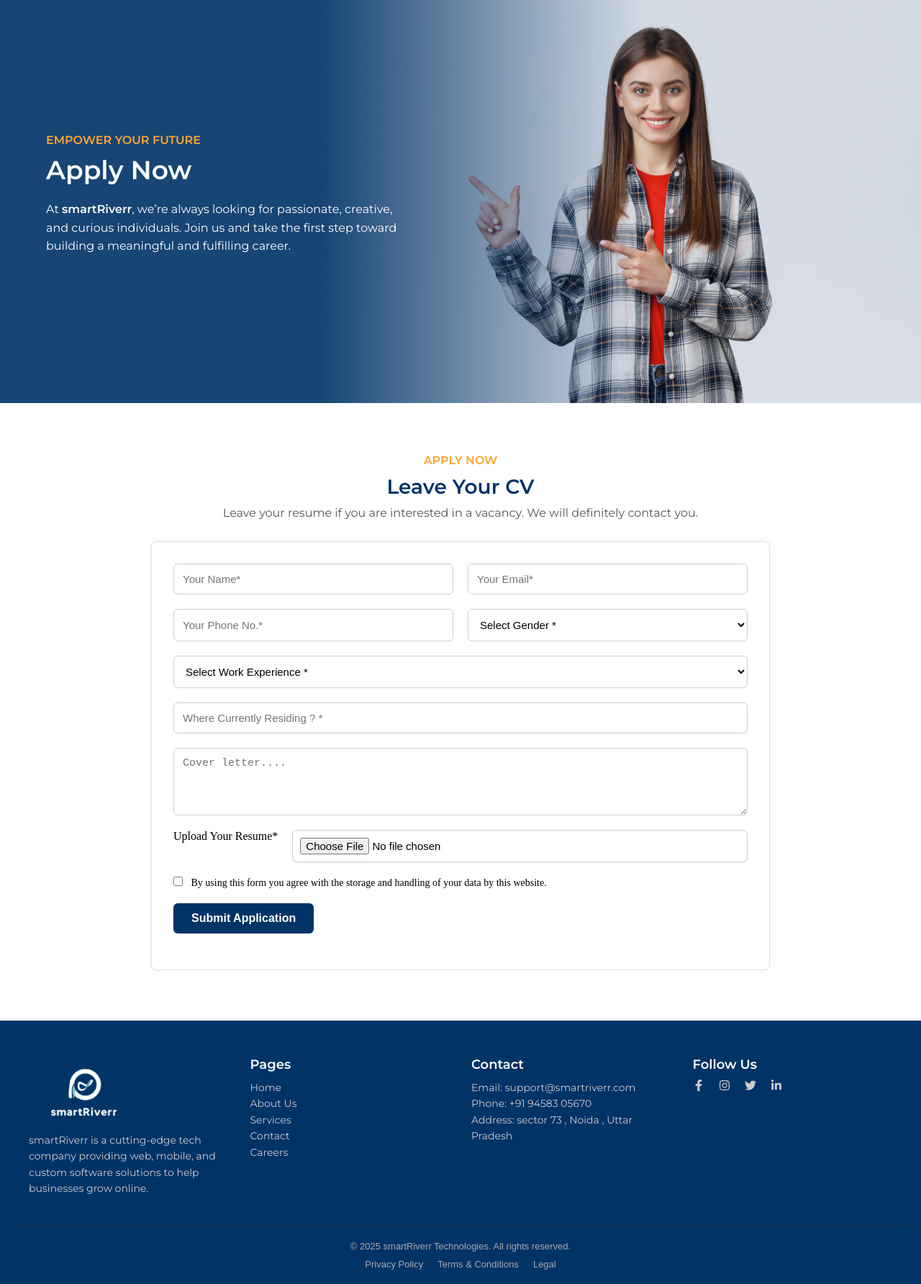
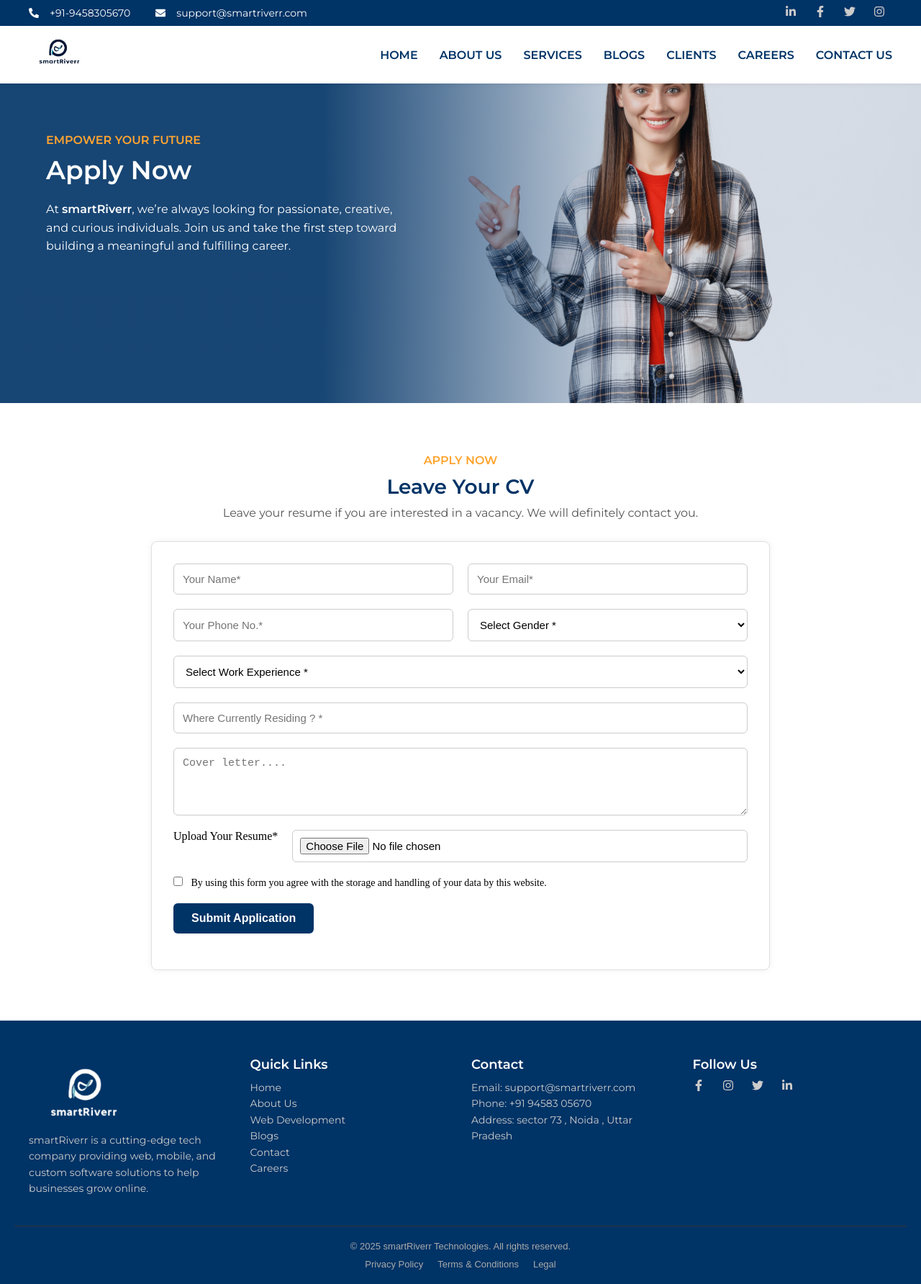
Before and after one commit to Smartriverr-Technologies/smartRiverr_website, a React (Vite) app: page /apply-now in a window 1280 px wide. Shown: the whole page at 72% size. Built offline with nearby package versions, Linux system fonts and the light colour scheme.

Commit message:
make navbar responsive

```diff
--- a/src/components/footer/Footer.jsx
+++ b/src/components/footer/Footer.jsx
@@ -1,4 +1,5 @@
 
+import { Link } from 'react-router-dom';
 import Logo from '../../../public/Images/newLogo1.png';
 import './Footer.css';
 import { FaFacebookF, FaInstagram, FaTwitter, FaLinkedinIn } from 'react-icons/fa';
@@ -15,15 +16,16 @@ const Footer = () => {
         </div>
 
         <div className="footer-col">
-          <h3>Pages</h3>
+          <h3>Quick Links</h3>
           <ul>
-            <li><a href="/">Home</a></li>
-            <li><a href="/about">About Us</a></li>
-            <li><a href="/services">Services</a></li>
+            <li><Link to="/">Home</Link></li>
+            <li><Link to="/about">About Us</Link></li>
+            <li><Link to="/web-development">Web Development</Link></li>
             {/* <li><a href="/portfolio">Portfolio</a></li>
             <li><a href="/testimonials">Testimonials</a></li> */}
-            <li><a href="/contact">Contact</a></li>
-            <li><a href="/careers">Careers</a></li>
+            <li><Link to="/blogpost">Blogs</Link></li>
+            <li><Link to="/contact">Contact</Link></li>
+            <li><Link to="/careers">Careers</Link></li>
           </ul>
         </div>
 
--- a/src/components/navbar/Navbar.css
+++ b/src/components/navbar/Navbar.css
@@ -1,299 +1,322 @@
+/* Universal Styles */
 .navbar-container {
-  font-family: Arial, sans-serif;
   width: 100%;
   position: fixed;
-  z-index: 999;
+  z-index: 1000;
   top: 0;
   background-color: white;
-  transition: transform 0.4s ease, opacity 0.4s ease;
+  transition: transform 0.4s ease;
+  font-family: 'Montserrat', sans-serif;
+}
+.navbar-container.hidden {
+  transform: translateY(-100%);
+}
+.navbar-container.visible {
+  transform: translateY(0);
 }
 
-.navbar-container.hidden {
-  transform: translateY(-100%);
-  opacity: 0;
-  pointer-events: none;
-}
-
-
-.navbar-container.visible {
-  transform: translateY(0);
-  opacity: 1;
-  pointer-events: auto;
-}
-
+/* Top Bar */
 .top-bar {
   background-color: #003366;
   color: white;
   font-size: 14px;
-  padding: 5px 20px;
+  padding: 8px 40px;
   display: flex;
   justify-content: space-between;
   align-items: center;
-  flex-wrap: wrap;
 }
-
-.contact-info {
+.contact-info, .social-icons {
   display: flex;
   align-items: center;
-  gap: 10px;
+  gap: 15px;
 }
-
-.social-icons {
-  display: flex;
-  gap: 10px;
-}
-
-
-.main-navbar {
-  background-color: white;
-  display: flex;
-  justify-content: space-between;
-  align-items: center;
-  padding: 12px 20px;
-  box-shadow: 0 2px 5px rgba(0, 0, 0, 0.05);
-  height: 65px;
-  position: relative;
-  z-index: 1000;
-
-}
-
-.logo img {
-  margin-top: 20px;
-  height: 100px;
-  margin-left: 20px;
-}
-
-.nav-links {
-  list-style: none;
-  display: flex;
-  gap: 20px;
-  align-items: center;
-}
-
-.nav-links li a {
-  text-decoration: none;
-  color: black;
-  font-weight: 550;
-  font-family: 'Montserrat', sans-serif;
-  position: relative;
-  padding-bottom: 5px;
-}
-.nav-links li a::after {
-  content: '';
-  position: absolute;
-  width: 0; /* Starts with no width */
-  height: 2px; /* Thickness of the underline */
-  display: block;
-  background: #003366; /* Color of the underline */
-  transition: width 0.3s ease; /* Animation effect */
-  bottom: 0;
-  left: 0;
-}
-.nav-links li a:hover::after {
-  width: 90%; /* Expands to full width on hover */
-}
-.dropdown {
-  position: relative;
-}
-
-.dropdown-content {
-  display: none;
-  position: absolute;
-  background-color: white;
-  box-shadow: 0px 4px 8px rgba(0, 0, 0, 0.1);
-  top: 100%;
-  min-width: 150px;
-  z-index: 10;
-
-  opacity: 0;
-  transform: translateY(10px);
-  visibility: hidden;
-  pointer-events: none;
-  transition: opacity 0.3s ease, transform 0.3s ease;
-}
-
-.dropdown-content a {
-  padding: 10px 15px;
-  display: block;
-  /* color: black; */
-  text-decoration: none;
-}
-
-.dropdown-content a:hover {
-  background-color: #f1f1f1;
-}
-
-.dropdown:hover .dropdown-content {
-  display: block;
-
-  opacity: 1;
-  transform: translateY(0);
-  visibility: visible;
-  pointer-events: auto;
-}
-
-/* Buttons */
-.nav-buttons {
-  display: flex;
-  gap: 10px;
-}
-
-.quote-btn {
-  background-color: #007bff;
-  color: white;
-  border: none;
-  padding: 8px 15px;
-  font-weight: 600;
-  cursor: pointer;
-  border-radius: 4px;
-}
-
-.lang-btn {
-  background-color: #ffc107;
-  color: black;
-  border: none;
-  padding: 8px 12px;
-  font-weight: 600;
-  cursor: pointer;
-  border-radius: 4px;
-}
-
 .social-icons a {
   color: white;
   text-decoration: none;
 }
 
+/* Main Navbar */
+.main-navbar {
+  display: flex;
+  justify-content: space-between;
+  align-items: center;
+  padding: 0 40px;
+  box-shadow: 0 2px 5px rgba(0, 0, 0, 0.05);
+  height: 80px;
+  position: relative;
+}
+.logo a {
+  display: flex;
+  align-items: center;
+}
+.logo img {
+  height: 60px;
+}
+
+/* Navigation Links */
+.nav-links {
+  list-style: none;
+  display: flex;
+  gap: 30px;
+  align-items: center;
+  margin: 0;
+  padding: 0;
+  transition: max-height 0.3s ease-in-out;
+}
+.nav-links li {
+  display: flex;
+  align-items: center;
+  position: relative;
+}
+.nav-links li a {
+  text-decoration: none;
+  color: #003366;
+  font-weight: 600;
+  position: relative;
+  padding: 5px 0;
+}
+.nav-links li a::after {
+  content: '';
+  position: absolute;
+  width: 0;
+  height: 2px;
+  background: #003366;
+  transition: width 0.3s ease;
+  bottom: 0;
+  left: 0;
+}
+.nav-links li a:hover::after {
+  width: 100%;
+}
+
+/* Hamburger Menu Icon */
 .hamburger {
   display: none;
-  font-size: 24px;
+  font-size: 28px;
   cursor: pointer;
+  background: none;
+  border: none;
+  color: #003366;
+  z-index: 1001;
 }
 
-/* Mega Menu Styles */
-.dropdown {
-  position: relative;
+/* Dropdown Toggle Arrow */
+.dropdown-toggle {
+  display: none;
 }
 
-.mega-dropdown:hover .mega-menu {
-  display: flex;
+/* Standard Dropdown (Desktop) */
+.dropdown-content {
+  display: none;
+  position: absolute;
+  background-color: white;
+  box-shadow: 0 4px 8px rgba(0,0,0,0.1);
+  top: 100%;
+  min-width: 200px;
+  z-index: 1001;
+  border-radius: 6px;
+  padding: 5px 0;
+}
+.dropdown:hover .dropdown-content {
+  display: block;
+}
+.dropdown-content a {
+  padding: 12px 18px;
+  display: block;
+  text-decoration: none;
+  color: #333;
+}
+.dropdown-content a:hover {
+  background-color: #f1f1f1;
 }
 
+/* Mega Menu Dropdown (Desktop) */
 .mega-menu {
   display: none;
   position: absolute;
   top: 100%;
-  /* margin-top: 10px; */
-  right: 0;
+  left: 50%;
+  transform: translateX(-50%);
   width: 900px;
   background-color: white;
-  /* color: black; */
-  box-shadow: 0 6px 12px rgba(0, 0, 0, 0.2);
-  padding: 20px;
-  z-index: 1000;
+  box-shadow: 0 6px 12px rgba(0,0,0,0.15);
+  padding: 25px;
+  z-index: 1001;
   border-radius: 6px;
   flex-direction: row;
-  gap: 20px;
+  gap: 25px;
 }
-
+.mega-dropdown:hover .mega-menu {
+  display: flex;
+}
 .mega-left {
   width: 30%;
   border-right: 1px solid #ddd;
   padding-right: 20px;
 }
-
-.mega-left h4 {
-  margin: 10px 0 5px;
-  color: #0078d7;
-}
-
-.mega-left p {
-  margin: 0 0 15px;
-  font-size: 14px;
-}
-
 .mega-right {
   width: 70%;
   display: grid;
-  grid-template-columns: repeat(2, 1fr);
+  grid-template-columns: repeat(3, 1fr);
   gap: 15px;
-  padding-left: 20px;
 }
-
 .mega-box {
+  text-decoration: none;
+  color: inherit;
   padding: 10px;
   border-radius: 8px;
   transition: 0.3s ease;
-  background: #f7f9fc;
-  cursor: pointer;
-  /* text-decoration: none; */
 }
-
-
 .mega-box:hover {
   background: #e6f0ff;
 }
-
 .mega-box h5 {
   color: #0078d7;
   margin-bottom: 5px;
 }
-
 .mega-box p {
   font-size: 13px;
   color: #333;
+  margin: 0;
 }
 
+/* Dropdown Header (used in mobile to hold arrow + link) */
+.dropdown-header {
+  display: flex;
+  justify-content: space-between;
+  align-items: center;
+  width: 100%;
+  cursor: pointer;
+}
 
-@media (max-width: 768px) {
+.dropdown-header a {
+  flex: 1;
+}
+
+/* =================================== */
+/* === Mobile Responsive Styles === */
+/* =================================== */
+
+@media (max-width: 992px) {
   .hamburger {
     display: block;
   }
-
-  .dropdown-content {
-    position: relative;
-    box-shadow: none;
-    transform: none;
-    opacity: 1;
-    visibility: visible;
-    pointer-events: auto;
-    transition: none;
+  .dropdown-toggle {
+    display: block;
+    font-size: 20px;
+    margin-left: 8px;
+    transition: transform 0.3s ease;
+    cursor: pointer;
+  }
+  .dropdown-toggle.rotate {
+    transform: rotate(180deg);
   }
 
+  .main-navbar {
+    padding: 0 20px;
+    height: 70px;
+  }
+  .logo img {
+    height: 50px;
+  }
+  .top-bar {
+    padding: 8px 20px;
+    flex-direction: column;
+    gap: 8px;
+  }
 
   .nav-links {
+    display: none;
     position: absolute;
-    top: 100%;
+    top: 70px;
     left: 0;
-    right: 0;
+    width: 100%;
     background-color: white;
+    box-shadow: 0 4px 6px rgba(0,0,0,0.1);
+    border-top: 1px solid #eee;
     flex-direction: column;
     align-items: flex-start;
-    padding: 20px;
-    display: none;
+    padding: 10px 0;
+    max-height: calc(100vh - 70px);
+    overflow-y: auto;
   }
-
   .nav-links.open {
     display: flex;
   }
 
   .nav-links li {
     width: 100%;
-    padding: 10px 0;
+    padding: 0 20px;
+    flex-wrap: wrap;
+    justify-content: space-between;
   }
-
-  .nav-buttons.desktop-only {
+  .nav-links li > a {
+    padding: 15px 0;
+  }
+  .nav-links li a::after {
     display: none;
   }
 
-  .nav-buttons.mobile-only {
-    display: flex;
+  /* Hide dropdown content by default */
+  .dropdown-content, .mega-menu {
+    display: none;
+    position: static;
+    box-shadow: none;
+    width: 100%;
+    padding: 0;
+    margin: 0;
+    /* padding: 10px 0 10px 15px; */
+    border-top: 1px solid #f0f0f0;
+    background-color: #fafafa;
+  }
+
+  /* Show dropdown when open class is added by React */
+  .dropdown.open .dropdown-content,
+  .mega-dropdown.open .mega-menu {
+    display: block;
+    /* width: 100%; */
+    padding: 10px 20px
+  }
+
+  /* Disable hover effect for desktop dropdowns on mobile */
+  .dropdown:hover .dropdown-content,
+  .mega-dropdown:hover .mega-menu {
+    display: none;
+  }
+
+  /* Dropdown content styles for mobile */
+  .dropdown-content a {
+    display: block;
+    padding: 10px 0;
+    color: #003366;
+    font-weight: 500;
+    text-decoration: none;
+    border-bottom: 1px solid #eee;
+  }
+.dropdown-content a:last-child {
+    border-bottom: none;
+  }
+  /* Mega menu responsive adjustments */
+  .mega-menu {
     flex-direction: column;
     gap: 10px;
-    margin-top: 20px;
+  }
+  .mega-left, .mega-right {
     width: 100%;
+    border: none;
+    padding: 0;
+  }
+  .mega-right {
+    grid-template-columns: 1fr;
+    gap: 8px;
+  }
+    .mega-box {
+    background: white;
+    padding: 10px;
+    border-radius: 6px;
   }
 
-  .dropdown:hover .dropdown-content {
-    position: static;
+  .mega-box:hover {
+    background: #eef5ff;
   }
 }
--- a/src/components/navbar/Navbar.jsx
+++ b/src/components/navbar/Navbar.jsx
@@ -1,86 +1,118 @@
-
 import './Navbar.css';
-import { FaPhoneAlt } from 'react-icons/fa';
-import { FaEnvelope } from 'react-icons/fa';
-import { FaFacebookF } from 'react-icons/fa';
-import { FaInstagram } from 'react-icons/fa';
-import { FaLinkedinIn } from 'react-icons/fa';
-import { FaTwitter } from 'react-icons/fa';
+import {
+  FaPhoneAlt, FaEnvelope, FaFacebookF, FaInstagram,
+  FaLinkedinIn, FaTwitter, FaBars, FaTimes
+} from 'react-icons/fa';
 import { MdKeyboardArrowDown } from 'react-icons/md';
-import { FaBars, FaTimes } from 'react-icons/fa';
-import React, { useState , useEffect } from "react";
+import React, { useState, useEffect } from "react";
 import { Link } from 'react-router-dom';
-import Logo from '../../../public/Images/Company_logo.png'
-// import Footer from '../footer/Footer';
-
+import Logo from '../../../public/Images/Company_logo.png';
 
 const Navbar = () => {
   const [menuOpen, setMenuOpen] = useState(false);
-    const [showNavbar, setShowNavbar] = useState(false);
+  const [openDropdown, setOpenDropdown] = useState('');
+  const [showNavbar, setShowNavbar] = useState(true);
+  const [lastScrollY, setLastScrollY] = useState(0);
 
+  // Hide navbar on scroll down (desktop)
   useEffect(() => {
     const handleScroll = () => {
-    if (window.scrollY > 100) {
+      if (window.scrollY > lastScrollY && window.scrollY > 100) {
+        setShowNavbar(false);
+      } else {
         setShowNavbar(true);
-    } else {
-      setShowNavbar(false);
       }
+      setLastScrollY(window.scrollY);
     };
 
     window.addEventListener('scroll', handleScroll);
     return () => window.removeEventListener('scroll', handleScroll);
-}, []);
+  }, [lastScrollY]);
+
+  // Dropdown toggle (mobile only)
+  const handleDropdownToggle = (dropdownName) => {
+    if (window.innerWidth <= 992) {
+      setOpenDropdown(openDropdown === dropdownName ? '' : dropdownName);
+    }
+  };
+
+  // Close menu on link click (mobile)
+  const handleLinkClick = () => {
+    if (window.innerWidth <= 992) {
+      setMenuOpen(false);
+      setOpenDropdown('');
+    }
+  };
 
   return (
-        <>
     <div className={`navbar-container ${showNavbar ? "visible" : "hidden"}`}>
-            <div className="navbar-container">
+      {/* Top Bar */}
       <div className="top-bar">
         <div className="contact-info">
           <FaPhoneAlt /> <span>+91-9458305670</span>
           <FaEnvelope style={{ marginLeft: "20px" }} /> <span> support@smartriverr.com</span>
         </div>
         <div className="social-icons">
-                        <a href="https://www.linkedin.com/company/smartriverr/about/" target="_blank"><FaLinkedinIn /></a>
-                        <a href="" target="_blank"><FaFacebookF /></a>
-                        <a href="" target="_blank"><FaTwitter /></a>
-                        <a href="https://www.instagram.com/smartriverr_tech/" target="_blank"><FaInstagram /></a>
+          <a href="https://www.linkedin.com/company/smartriverr/about/" target="_blank" rel="noopener noreferrer"><FaLinkedinIn /></a>
+          <a href="#" target="_blank" rel="noopener noreferrer"><FaFacebookF /></a>
+          <a href="#" target="_blank" rel="noopener noreferrer"><FaTwitter /></a>
+          <a href="https://www.instagram.com/smartriverr_tech/" target="_blank" rel="noopener noreferrer"><FaInstagram /></a>
         </div>
       </div>
+
+      {/* Main Navbar */}
       <div className="main-navbar">
         <div className="logo">
-                        <img src={Logo} alt="logo" />
+          <Link to="/" onClick={handleLinkClick}><img src={Logo} alt="logo" /></Link>
         </div>
+
+        {/* Hamburger */}
         <div className="hamburger" onClick={() => setMenuOpen(!menuOpen)}>
           {menuOpen ? <FaTimes /> : <FaBars />}
         </div>
+
+        {/* Menu Links */}
         <ul className={`nav-links ${menuOpen ? "open" : ""}`}>
-                        <li><Link to="/">HOME</Link></li>
+          <li><Link to="/" onClick={handleLinkClick}>HOME</Link></li>
 
-                        <li className="dropdown">
-                            <Link to="/about">ABOUT US <MdKeyboardArrowDown /></Link>
+          {/* ABOUT US */}
+          <li className={`dropdown ${openDropdown === 'about' ? 'open' : ''}`}>
+            <div className="dropdown-header">
+              <Link to="/about" onClick={window.innerWidth > 992 ? handleLinkClick : (e) => e.preventDefault()}>ABOUT US</Link>
+              <MdKeyboardArrowDown
+                className={`dropdown-toggle ${openDropdown === 'about' ? 'rotate' : ''}`}
+                onClick={() => handleDropdownToggle('about')}
+              />
+            </div>
             <div className="dropdown-content">
-                                <a href="#">Company</a>
-                                <a href="#">Team</a>
+              <Link to="/company" onClick={handleLinkClick}>Company</Link>
+              <Link to="/team" onClick={handleLinkClick}>Team</Link>
             </div>
           </li>
 
-                        <li className="dropdown mega-dropdown">
-  <li><Link to="">SERVICES<MdKeyboardArrowDown /></Link></li>
+          {/* SERVICES (Mega Menu) */}
+          <li className={`dropdown mega-dropdown ${openDropdown === 'services' ? 'open' : ''}`}>
+            <div className="dropdown-header">
+              <Link to="#" onClick={(e) => e.preventDefault()}>SERVICES</Link>
+              <MdKeyboardArrowDown
+                className={`dropdown-toggle ${openDropdown === 'services' ? 'rotate' : ''}`}
+                onClick={() => handleDropdownToggle('services')}
+              />
+            </div>
             <div className="mega-menu">
               <div className="mega-left">
                 <h4>Application Solution</h4>
-      <p>Empowering businesses to meet their needs with innovative application solutions.</p>
+                <p>Empowering businesses with innovative application solutions.</p>
                 <h4>Digital Marketing</h4>
-      <p>Optimize online visibility and grow business with our innovative digital solutions.</p>
+                <p>Optimize online visibility and grow business with our digital solutions.</p>
                 <h4>Design Solution</h4>
                 <p>Transform your vision into captivating designs that engage your audience.</p>
               </div>
               <div className="mega-right">
-      <div className="mega-box">
-        <Link to="/web-development"><h5>Web Development</h5>
-        <p>Create intuitive, engaging, and high-quality web applications.</p></Link>
-      </div>
+                <Link to="/web-development" className="mega-box" onClick={handleLinkClick}>
+                  <h5>Web Development</h5>
+                  <p>Create intuitive, engaging, and high-quality web applications.</p>
+                </Link>
                 <div className="mega-box">
                   <h5>Mobile App Development</h5>
                   <p>Create dynamic iOS and Android apps for large audiences.</p>
@@ -105,18 +137,14 @@ const Navbar = () => {
             </div>
           </li>
 
-                        <li><Link to="/blogpost">BLOGS</Link></li>
-                        <li><Link to="/clients">CLIENTS</Link></li>
-                        <li><Link to="/careers">CAREERS</Link></li>
-                        <li><Link to="/contact">CONTACT US</Link></li>
-
+          <li><Link to="/blogpost" onClick={handleLinkClick}>BLOGS</Link></li>
+          <li><Link to="/clients" onClick={handleLinkClick}>CLIENTS</Link></li>
+          <li><Link to="/careers" onClick={handleLinkClick}>CAREERS</Link></li>
+          <li><Link to="/contact" onClick={handleLinkClick}>CONTACT US</Link></li>
         </ul>
       </div>
     </div>
-            </div>
-
-        </>
-    )
-}
+  );
+};
 
 export default Navbar;
--- a/src/pages/blogpost/BlogPost.jsx
+++ b/src/pages/blogpost/BlogPost.jsx
@@ -1,6 +1,7 @@
 import React, { useState, useEffect } from 'react';
 import './BlogPost.css'; // Import your CSS styles for the blog post page
 import Navbar from '../../components/navbar/Navbar';
+import Footer from '../../components/footer/Footer';
 // You can add this CSS to your existing stylesheet.
 
 
@@ -135,6 +136,7 @@ export default function BlogPost() {
       {/* <style>{styles}</style> */}
       <Navbar/>
       <BlogPage />
+      <Footer />
     </>
   );
 }
```
Lines whose indentation alone changed are shown as unchanged.
